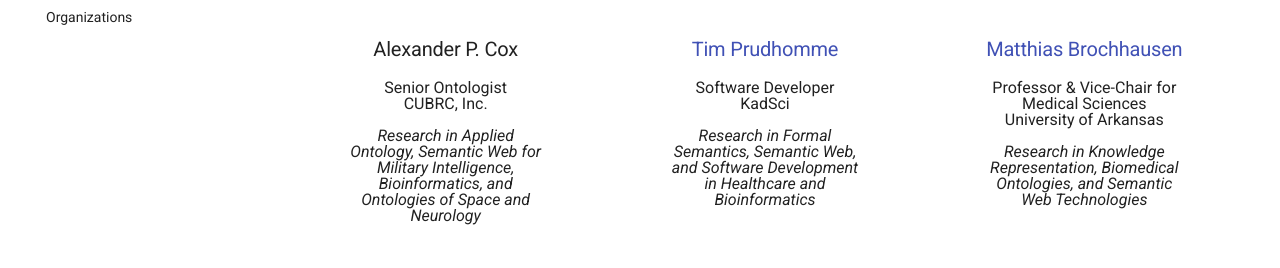
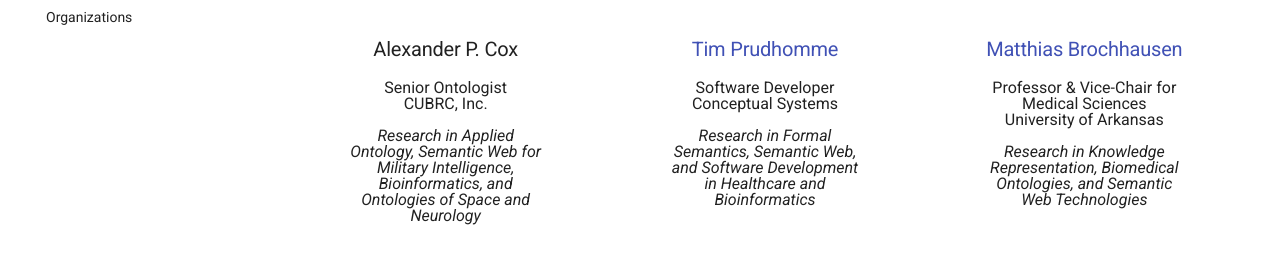
Before and after one commit to NCOR-Organization/NCOR-Test, an MkDocs documentation site: the page built from docs/people.md, in a window 1280 px wide and 900 px high, scrolled down 7830 px, cut to the strip 166-434 px from the top of the window. Built offline with MkDocs 1.6.1 and Material for MkDocs 9.7.7, drawn with Linux system fonts in a browser that asks for light colours; comment, search, counter and statistics services are not loaded.

Commit message:
tim update

```diff
--- a/docs/people.md
+++ b/docs/people.md
@@ -446,7 +446,7 @@
         <img src="https://ubwp.buffalo.edu/ncor/wp-content/uploads/sites/40/2023/05/prudhomme_retina_small.jpg" alt="Tim Prudhomme" width="200" height="200">
         <div class="grid-item-content">
             <h3><a href="https://www.linkedin.com/in/tim-prudhomme/">Tim Prudhomme</a></h3>
-            Software Developer <br> KadSci
+            Software Developer <br> Conceptual Systems
             <p><em>Research in Formal Semantics, Semantic Web, and Software Development in Healthcare and Bioinformatics</em></p>
         </div>
     </div>
```
Also changed, not shown: 2 other files.
